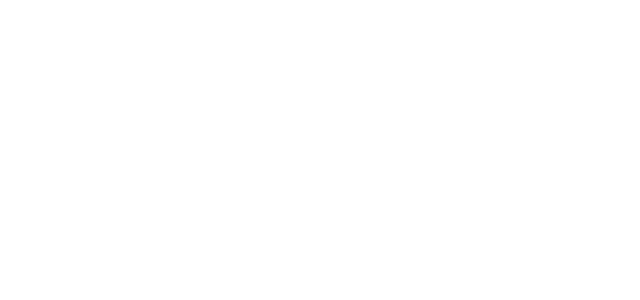
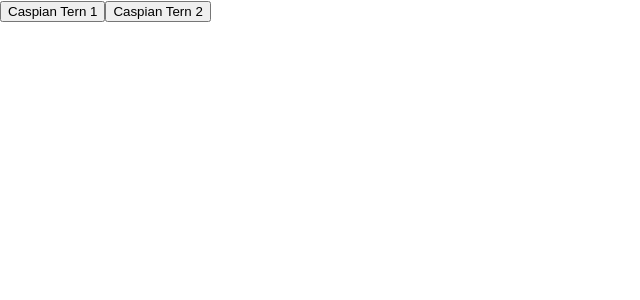
Before and after one commit to SagarSuryakantWaghmare/Meta-Frontend-Course, a React (Create React App) app in the folder React Basics/adv/: page /song in a window 1280 px wide. Before the commit this address had no page. Shown: the top 300 px of the page, without its empty margins (0-640 px from the left). Built offline with nearby package versions, Linux system fonts and the light colour scheme.

Commit message:
Song making

```diff
--- a/React Basics/adv/package.json
+++ b/React Basics/adv/package.json
@@ -8,6 +8,7 @@
     "@testing-library/user-event": "^13.5.0",
     "react": "^18.3.1",
     "react-dom": "^18.3.1",
+    "react-player": "^2.16.0",
     "react-router-dom": "^6.28.0",
     "react-scripts": "5.0.1",
     "web-vitals": "^2.1.4"
--- a/React Basics/adv/src/App.js
+++ b/React Basics/adv/src/App.js
@@ -3,6 +3,8 @@
 import Home from './pages/Home'
 import About from './pages/About'
 import Image from './pages/Image'
+import Media from './pages/Media'
+import Song from './pages/Song'
 function App() {
   return (
    <>
@@ -10,6 +12,9 @@
    <Route path='/home' element={<Home/>} />
    <Route path='/about' element={<About/>} />
    <Route path='/image' element={<Image/>} />
+   <Route path='/media' element={<Media/>} />
+   <Route path='/song' element={<Song/>} />
+
    </Routes>
    </>
   );
--- /dev/null
+++ b/React Basics/adv/src/pages/Media.js
@@ -0,0 +1,17 @@
+import React from 'react'
+import ReactPlayer from 'react-player/youtube'
+function Media() {
+  return (
+    <>
+    <h1>Media Player</h1>
+    <ReactPlayer
+      url='https://youtu.be/buSdqtdn_4I?si=UTwRQWtYiSRzzftu'
+      controls
+      width='480px'
+      volume={0.5}
+      height='240px'></ReactPlayer>
+    </>
+  )
+}
+
+export default Media
--- /dev/null
+++ b/React Basics/adv/src/pages/Song.js
@@ -0,0 +1,37 @@
+import React from "react";
+
+function App() {
+
+  const bird1 = new Audio(
+    "https://upload.wikimedia.org/wikipedia/commons/9/9b/Hydroprogne_caspia_-_Caspian_Tern_XC432679.mp3"
+  );
+
+  const bird2 = new Audio(
+    "https://upload.wikimedia.org/wikipedia/commons/b/b5/Hydroprogne_caspia_-_Caspian_Tern_XC432881.mp3"
+  );
+
+  function toggle1() {
+    if (bird1.paused) {
+      bird1.play();
+    } else {
+      bird1.pause();
+    }
+  };
+
+  function toggle2() {
+    if (bird2.paused) {
+      bird2.play();
+    } else {
+      bird2.pause();
+    }
+  };
+
+  return (
+    <div>
+      <button onClick={toggle1}>Caspian Tern 1</button>
+      <button onClick={toggle2}>Caspian Tern 2</button>
+    </div>
+  );
+}
+
+export default App;
```
Also changed, not shown: 1 other file (tests, documents, lock files or other folders).
